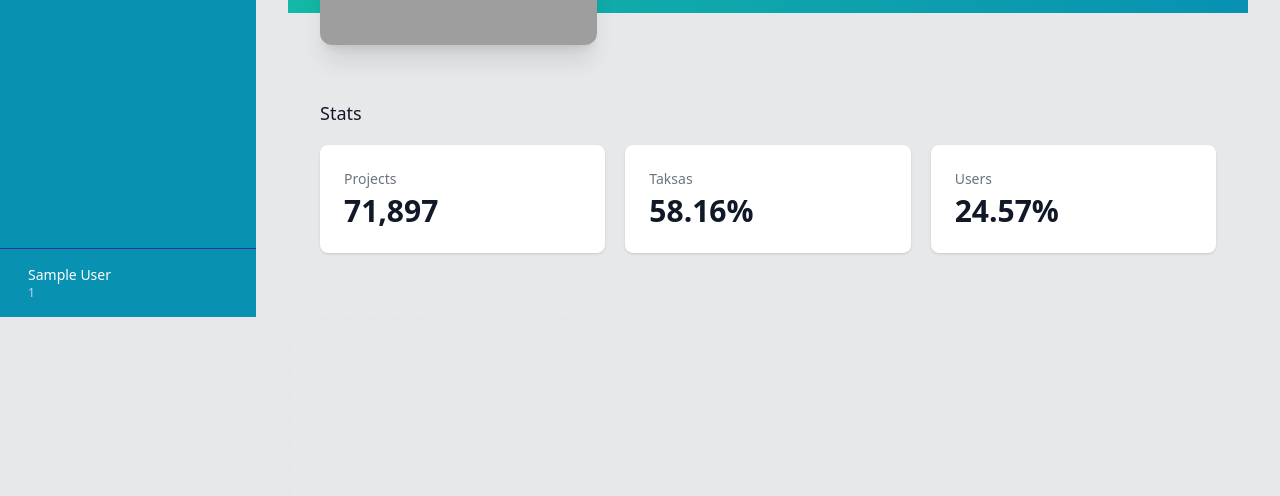
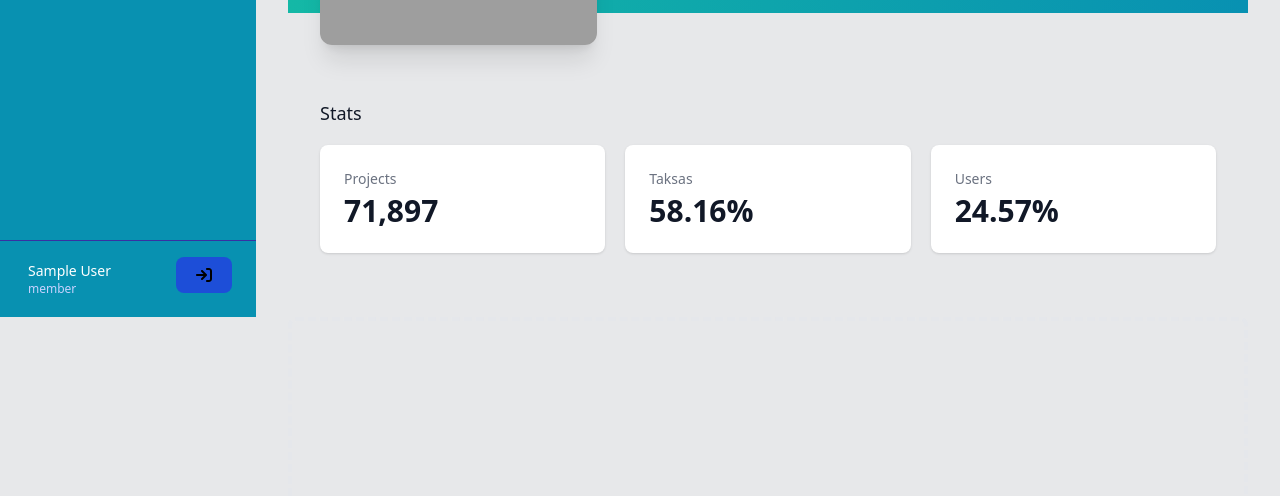
Before and after one commit to mohammeddl/brief9, a PHP site: page /views/home.php in a window 1280 px wide. Shown: the part 483-979 px from the top of the page. Run offline with PHP 8.4, Linux system fonts and the light colour scheme; the visitor is signed in with stand-in values (Sample User, id 1); some libraries are stand-ins or nearby versions; grey boxes are pictures that could not be loaded.

Commit message:
fix button log aut

```diff
--- a/views/home.php
+++ b/views/home.php
@@ -121,19 +121,22 @@ require_once "../controllers/login.control.php";
 
             </nav>
           </div>
-          <div class="flex-shrink-0 flex border-t border-indigo-800 p-4">
-            <a href="#" class="flex-shrink-0 w-full group block">
+          <div class="flex justify-between border-t border-indigo-800 p-4">
             <div class="flex items-center">
-
               <div class="ml-3">
                 <p class="text-sm font-medium text-white">
                   <?php echo $_SESSION['user_name'] ?>
                 </p>
                 <p class="text-xs font-medium text-indigo-200 group-hover:text-white">
-                    <?php echo $_SESSION['user_id'] ?>
+                  <?php echo $_SESSION['user_role'] ?>
                 </p>
               </div>
+              <div>
                 </div>
+              </div>
+              <a href="../controllers/logout.php" class="text-white bg-blue-700 hover:bg-blue-800 focus:ring-4 focus:ring-blue-300 font-medium rounded-lg text-sm px-5 py-2.5 me-2 mb-2 dark:bg-blue-600 dark:hover:bg-blue-700 focus:outline-none dark:focus:ring-blue-800">
+              <svg xmlns="http://www.w3.org/2000/svg" height="16" width="16" viewBox="0 0 512 512"><path d="M352 96l64 0c17.7 0 32 14.3 32 32l0 256c0 17.7-14.3 32-32 32l-64 0c-17.7 0-32 14.3-32 32s14.3 32 32 32l64 0c53 0 96-43 96-96l0-256c0-53-43-96-96-96l-64 0c-17.7 0-32 14.3-32 32s14.3 32 32 32zm-9.4 182.6c12.5-12.5 12.5-32.8 0-45.3l-128-128c-12.5-12.5-32.8-12.5-45.3 0s-12.5 32.8 0 45.3L242.7 224 32 224c-17.7 0-32 14.3-32 32s14.3 32 32 32l210.7 0-73.4 73.4c-12.5 12.5-12.5 32.8 0 45.3s32.8 12.5 45.3 0l128-128z"/></svg>
+              </a>
             </a>
           </div>
         </div>
--- a/views/project.php
+++ b/views/project.php
@@ -135,9 +135,12 @@ $displayProjet = $project->getAllProjects($_SESSION['user_id']);
                 </p>
               </div>
               <div>
-                <a href="../controllers/logout.php" class="px-2 py-1 rounded-lg bg-blue-300">Log out</a>
+
               </div>
             </div>
+            <a href="../controllers/logout.php" class="text-white bg-blue-700 hover:bg-blue-800 focus:ring-4 focus:ring-blue-300 font-medium rounded-lg text-sm px-5 py-2.5 me-2 mb-2 dark:bg-blue-600 dark:hover:bg-blue-700 focus:outline-none dark:focus:ring-blue-800">
+              <svg xmlns="http://www.w3.org/2000/svg" height="16" width="16" viewBox="0 0 512 512"><path d="M352 96l64 0c17.7 0 32 14.3 32 32l0 256c0 17.7-14.3 32-32 32l-64 0c-17.7 0-32 14.3-32 32s14.3 32 32 32l64 0c53 0 96-43 96-96l0-256c0-53-43-96-96-96l-64 0c-17.7 0-32 14.3-32 32s14.3 32 32 32zm-9.4 182.6c12.5-12.5 12.5-32.8 0-45.3l-128-128c-12.5-12.5-32.8-12.5-45.3 0s-12.5 32.8 0 45.3L242.7 224 32 224c-17.7 0-32 14.3-32 32s14.3 32 32 32l210.7 0-73.4 73.4c-12.5 12.5-12.5 32.8 0 45.3s32.8 12.5 45.3 0l128-128z"/></svg>
+              </a>
             </a>
           </div>
         </div>
--- a/views/tasks.php
+++ b/views/tasks.php
@@ -133,9 +133,11 @@ require_once "../controllers/tasks.control.php";
                 </p>
               </div>
               <div>
-                <a href="../controllers/logout.php" class="px-2 py-1 rounded-lg bg-blue-300">Log out</a>
               </div>
             </div>
+            <a href="../controllers/logout.php" class="text-white bg-blue-700 hover:bg-blue-800 focus:ring-4 focus:ring-blue-300 font-medium rounded-lg text-sm px-5 py-2.5 me-2 mb-2 dark:bg-blue-600 dark:hover:bg-blue-700 focus:outline-none dark:focus:ring-blue-800">
+              <svg xmlns="http://www.w3.org/2000/svg" height="16" width="16" viewBox="0 0 512 512"><path d="M352 96l64 0c17.7 0 32 14.3 32 32l0 256c0 17.7-14.3 32-32 32l-64 0c-17.7 0-32 14.3-32 32s14.3 32 32 32l64 0c53 0 96-43 96-96l0-256c0-53-43-96-96-96l-64 0c-17.7 0-32 14.3-32 32s14.3 32 32 32zm-9.4 182.6c12.5-12.5 12.5-32.8 0-45.3l-128-128c-12.5-12.5-32.8-12.5-45.3 0s-12.5 32.8 0 45.3L242.7 224 32 224c-17.7 0-32 14.3-32 32s14.3 32 32 32l210.7 0-73.4 73.4c-12.5 12.5-12.5 32.8 0 45.3s32.8 12.5 45.3 0l128-128z"/></svg>
+              </a>
             </a>
           </div>
         </div>
```
Lines whose indentation alone changed are shown as unchanged.
